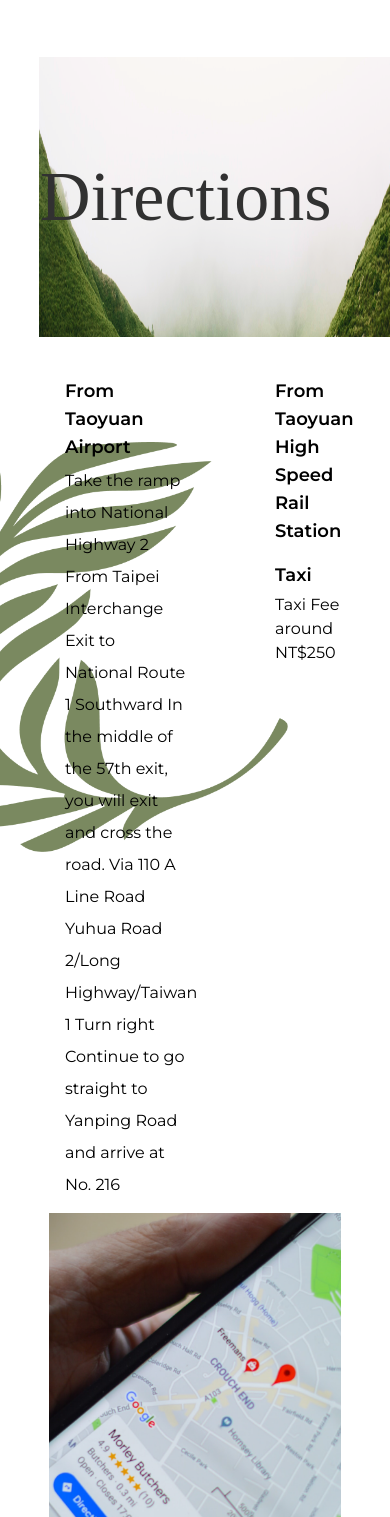
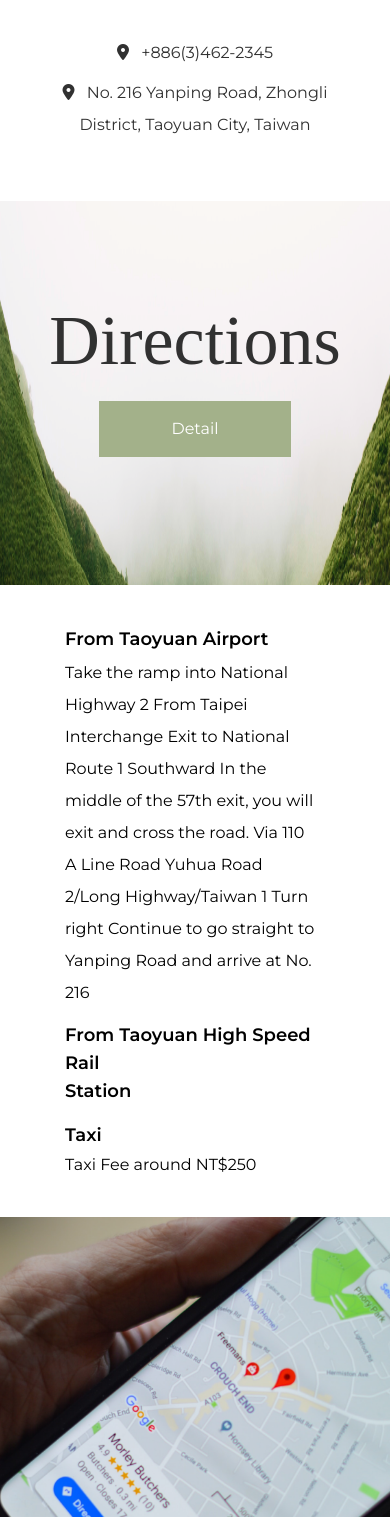
Before and after one commit to cocoa-1012/fooyee-tailwind, a plain HTML site: page directions.html in a window 390 px wide. Shown: the part 83-1600 px from the top of the page. Drawn offline with nearby package versions, Linux system fonts and the light colour scheme; a web font is replaced by a local one.

Commit message:
direction and facilities page responsive

```diff
--- a/assets/css/style.css
+++ b/assets/css/style.css
@@ -42,6 +42,9 @@ body * {
 .custom-button-prev {
   left: 0;
 }
+.direction-page-hero-image-wrapper {
+  background-size: 100% 100%;
+}
 
 .home-page-hero-image-wrapper,
 .package-details-page-hero-image-wrapper,
@@ -49,7 +52,7 @@ body * {
 .blog-list-page-hero-image-wrapper,
 .blob-article-page-hero-image-wrapper,
 .package-list-page-hero-image-wrapper {
-  background-size: 100%;
+  background-size: 100% 100%;
 }
 
 @media screen and (min-width: 768px) {
@@ -59,6 +62,9 @@ body * {
   .blog-list-page-hero-image-wrapper,
   .blob-article-page-hero-image-wrapper,
   .package-list-page-hero-image-wrapper {
-    background-size: 80%;
+    background-size: 80% 100%;
+  }
+  .direction-page-hero-image-wrapper {
+    background-size: 90% 100%;
   }
 }
--- a/directions.html
+++ b/directions.html
@@ -129,25 +129,40 @@
         </div>
       </header>
 
+      <div class="w-9/12 xl:hidden mx-auto py-5 text-center">
+        <p class="text-[#313131] xl:hidden mb-2 leading-loose">
+          <i class="fa-solid fa-location-dot mr-2"></i>
+          +886(3)462-2345
+        </p>
+        <p class="text-[#313131] xl:hidden leading-loose">
+          <i class="fa-solid fa-location-dot mr-2"></i>
+          No. 216 Yanping Road, Zhongli District, Taoyuan City, Taiwan
+        </p>
+      </div>
+
       <!-- hero -->
       <div>
         <div class="container">
           <div class="py-10">
             <div class="container mx-auto">
-              <div class="flex gap-10">
+              <div class="xl:flex gap-10">
                 <div
-                  class="flex-1 bg-no-repeat bg-right"
+                  class="flex-1 bg-no-repeat bg-right direction-page-hero-image-wrapper h"
                   style="
                     background-image: url('./assets/images/Rectangle\ 85\ \(1\).png');
-                    background-size: 90% 100%;
                   "
                 >
-                  <div class="w-6/12 px-10 text-center py-24">
+                  <div class="xl:w-6/12 px-10 text-center py-24 h-96">
                     <h2
-                      class="font-italiana capitalize text-[#313131] leading-tight text-[70px]"
+                      class="font-italiana capitalize text-[#313131] leading-tight text-center xl:text-left text-[70px]"
                     >
                       Directions
                     </h2>
+                    <a
+                      href="/"
+                      class="w-48 mx-auto mt-10 xl:hidden py-4 text-center bg-[#A3B18A] block mt-4 text-white"
+                      >Detail</a
+                    >
                   </div>
                 </div>
               </div>
@@ -159,8 +174,8 @@
       <!-- content -->
       <div class="pb-20 relative">
         <div class="w-8/12 mx-auto z-[2] relative">
-          <div class="flex gap-20">
-            <div class="w-1/2">
+          <div class="xl:flex gap-20">
+            <div class="xl:w-1/2">
               <h4 class="text-lg font-semibold mb-1">From Taoyuan Airport</h4>
               <p
                 class="mb-3 text-base leading-loose mr-2 md:text-sm 2xl:text-base"
@@ -172,7 +187,7 @@
                 straight to Yanping Road and arrive at No. 216
               </p>
             </div>
-            <div class="w-1/2">
+            <div class="xl:w-1/2">
               <h4 class="text-lg font-semibold mb-4">
                 From Taoyuan High Speed Rail <br />
                 Station
@@ -182,7 +197,7 @@
             </div>
           </div>
         </div>
-        <div class="w-9/12 mx-auto z-[2] relative">
+        <div class="xl:w-9/12 mx-auto z-[2] relative mt-10 xl:mt-0">
           <div class="w-full h-96">
             <img
               src="./assets/images/Rectangle mob  23.png"
@@ -191,7 +206,7 @@
             />
           </div>
         </div>
-        <div class="absolute left-0 w-72 z-[1]" style="top: 5%">
+        <div class="absolute left-0 w-72 z-[1] hidden xl:block" style="top: 5%">
           <img
             src="./assets/images/Vector (2).png"
             class="w-full h-full object-fill"
```
Also changed, not shown: facilities.html (+37 -20 lines).
